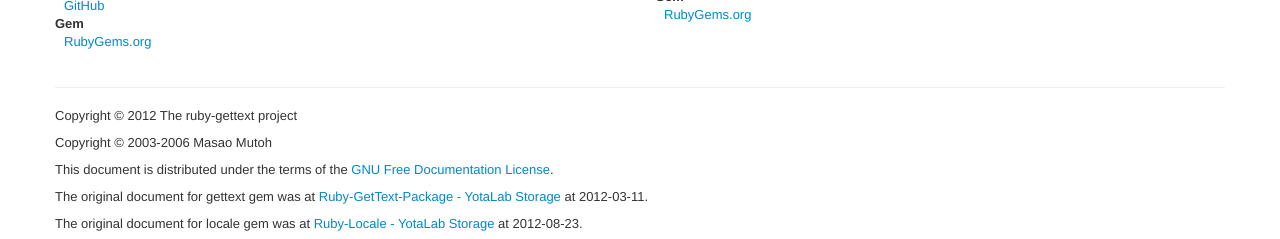
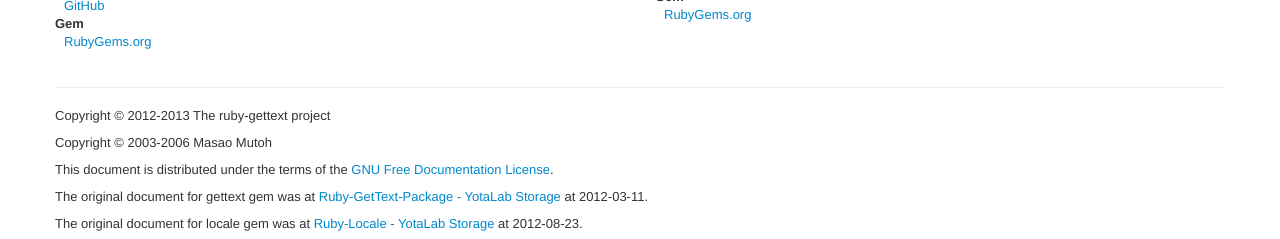
Before and after one commit to ruby-gettext/ruby-gettext.github.com, a Jekyll site: the page built from index.html, in a window 1280 px wide and 937 px high. Shown: the part 695-934 px from the top of the window. Built offline with Jekyll 4.4.1, drawn with Linux system fonts in a browser that asks for light colours; Markdown is read by kramdown in place of the engine named in the settings; the list of posts is cut into pages by our own code; part of the change alters nothing that is shown.

```diff
--- a/_layouts/en.html
+++ b/_layouts/en.html
@@ -23,7 +23,7 @@
       <hr>
 
       <footer>
-        <p>Copyright &copy; 2012 The ruby-gettext project</p>
+        <p>Copyright &copy; 2012-{{ site.time | date:"%Y" }} The ruby-gettext project</p>
         <p>Copyright &copy; 2003-2006 Masao Mutoh</p>
         <p>
           This document is distributed under the terms of the
```
